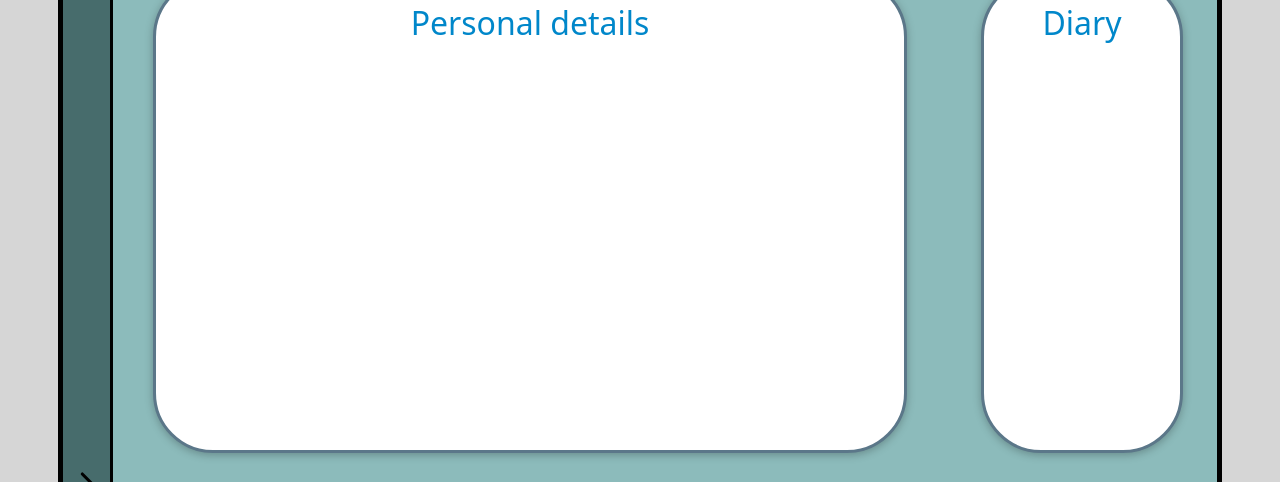
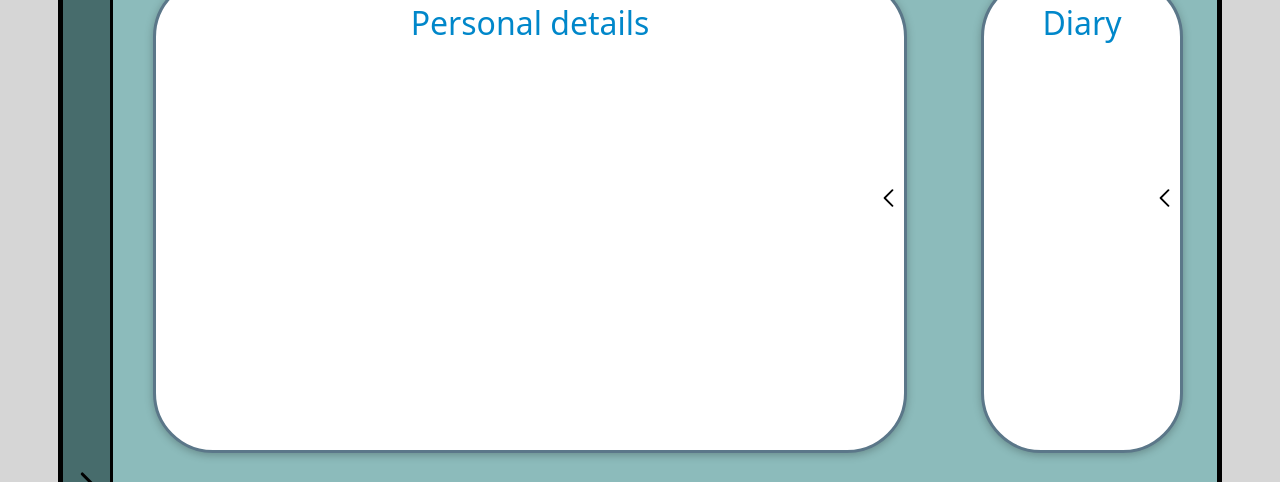
Before and after one commit to KasiaRaven26/Icare, a React (Vite) app in the folder Icare_app/: page /client in a window 1280 px wide. Shown: the part 318-800 px from the top of the page. Built offline with nearby package versions, Linux system fonts and the light colour scheme.

Commit message:
More icons

```diff
--- a/Icare_app/src/client/Card.jsx
+++ b/Icare_app/src/client/Card.jsx
@@ -1,13 +1,20 @@
 // import React from "react";
 import { Button } from "../components/ContetItems/Button";
+import { GoChevronLeft } from "react-icons/go";
 
 import styles from "./Card.module.css";
 
 const Card = (props) => {
   return (
     <div className={styles.card}>
-      {/* <h1 className="h1"><a className="a">{props.children}</a></h1> */}
-      <h1 className={styles.header}><a className={styles.link}>{props.children}</a></h1>
+      <h1 className={styles.header}>
+        <a className={styles.link}>{props.children}</a>
+      </h1>
+      <div className={styles.content}>
+        <div className={styles.iconDiv}>
+          <GoChevronLeft size={30} />
+        </div>
+      </div>
     </div>
   );
 };
--- a/Icare_app/src/client/Card.module.css
+++ b/Icare_app/src/client/Card.module.css
@@ -15,6 +15,7 @@
     text-align: center;
         /* display: inline-block;
     position: relative; */
+    height: 10%;
     color: #0087ca;
     text-decoration: none;
     cursor: pointer;
@@ -48,3 +49,15 @@
     color: #006394;
 
   }
+  .content {
+    width: 100%;
+    height: 80%;
+    position: relative;
+
+  }
+
+  .iconDiv {
+    position: absolute;
+    right: 0;
+    top: 30%;
+  }
```
